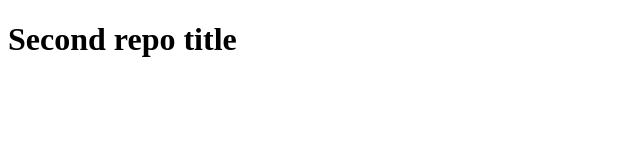
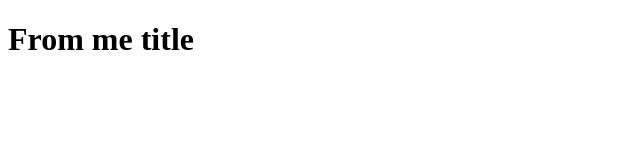
Before and after one commit to gothisweb/gothisweb2, a plain HTML site: page index.html in a window 1280 px wide. Shown: the whole page, without its empty margins (0-640 px from the left). Drawn offline with Linux system fonts and the light colour scheme.

Commit message:
From gothis

```diff
--- a/index.html
+++ b/index.html
@@ -2,9 +2,9 @@
 <html lang="en" dir="ltr">
   <head>
     <meta charset="utf-8">
-    <title>First Repo</title>
+    <title>From me Repo</title>
   </head>
   <body>
-    <h1>Second repo title</h1>
+    <h1>From me title</h1>
   </body>
 </html>
```
